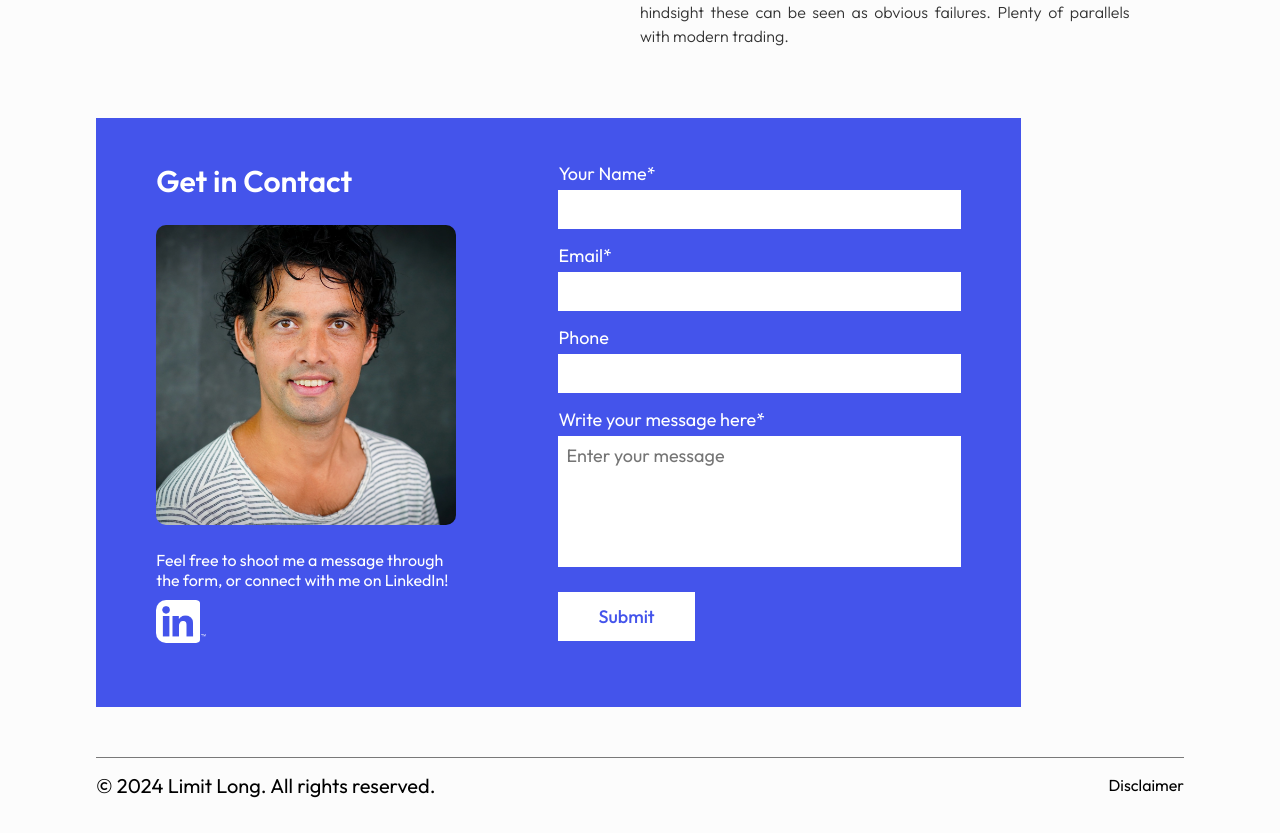
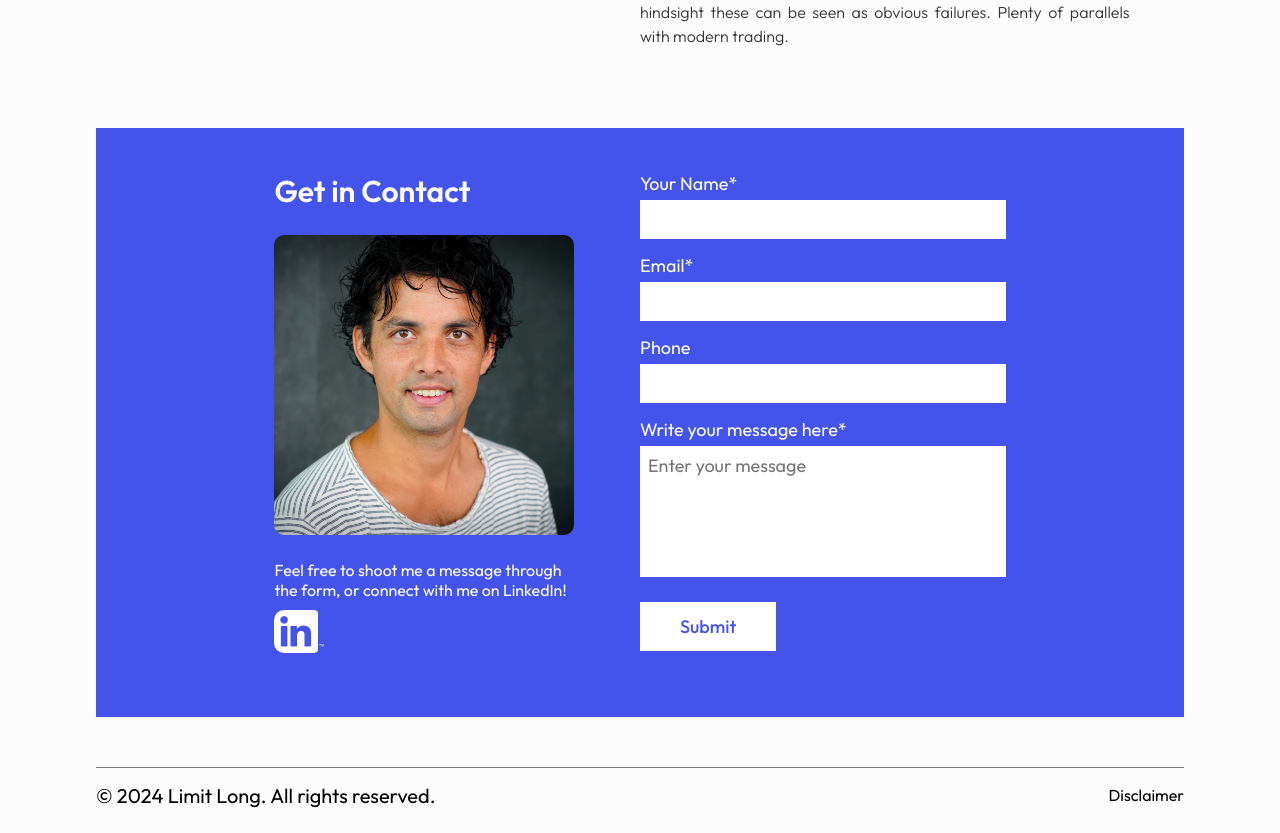
Before and after one commit to gurooria/limitlong, a React (Create React App) app: page /books in a window 1280 px wide. Shown: the part 1888-2721 px from the top of the page. Built offline with nearby package versions, Linux system fonts and the light colour scheme.

Commit message:
Update Contact.css

```diff
--- a/src/components/Contact/Contact.css
+++ b/src/components/Contact/Contact.css
@@ -1,8 +1,8 @@
 .contact {
-	margin-top: 50px;
+	margin-top: 60px;
 	margin-bottom: 50px;
-	padding: 4%;
-	width: 85%;
+	padding: 4% 15% 4% 15%;
+	width: 100%;
 	display: flex;
 	align-content: center;
 	justify-content: center;
```
